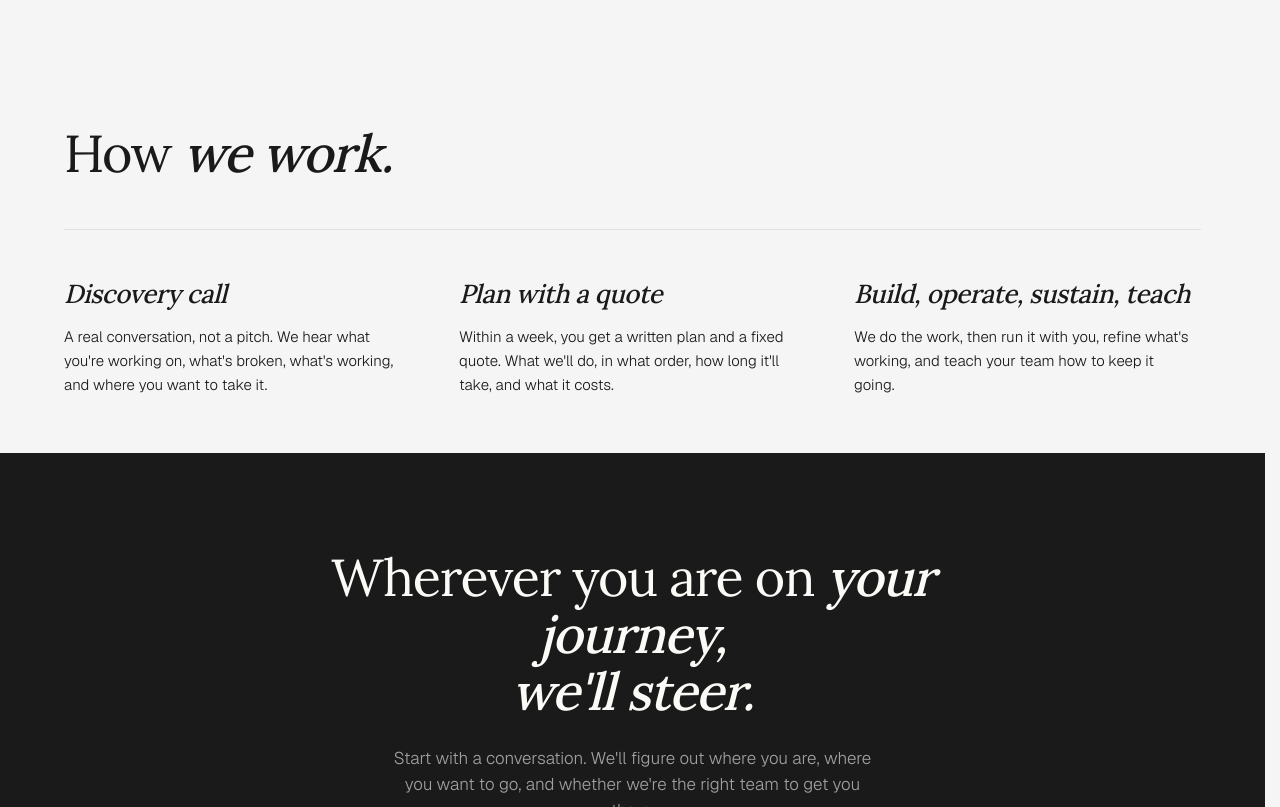
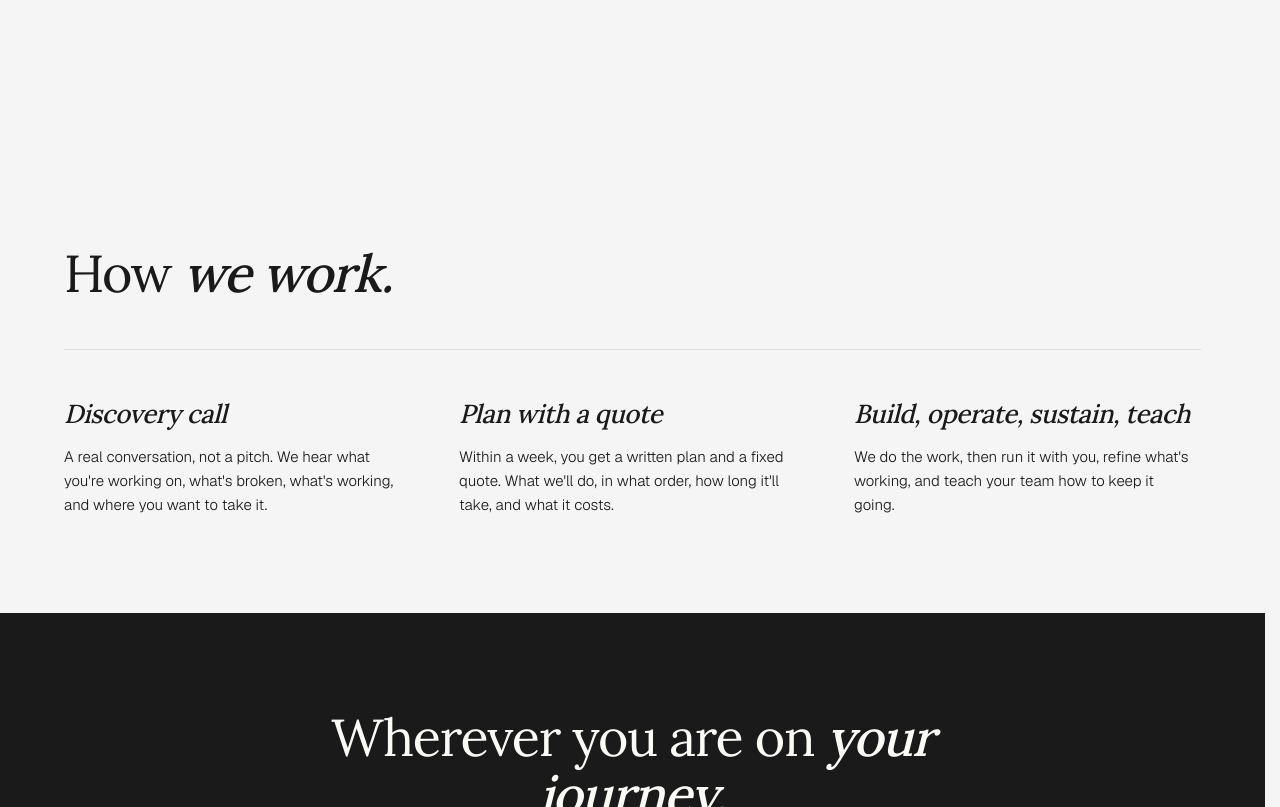
Before and after one commit to mikexcalo/calo-co-site, a Next.js app: page / in a window 1280 px wide. Shown: the part 3019-3826 px from the top of the page. Built offline with nearby package versions, Linux system fonts and the light colour scheme.

Commit message:
restore Journey headline to approved copy; standardize section padding to py-24 md:py-32
Co-Authored-By: Claude Opus 4.6 (1M context) <noreply@anthropic.com>

```diff
--- a/components/HowWeWork.module.css
+++ b/components/HowWeWork.module.css
@@ -1,7 +1,7 @@
 .section {
   max-width: 1280px;
   margin: 0 auto;
-  padding: 56px 24px 56px;
+  padding: 96px 24px 96px;
 }
 
 .headline {
@@ -70,6 +70,6 @@
 
 @media (min-width: 769px) {
   .section {
-    padding: 56px 64px 56px;
+    padding: 96px 64px 96px;
   }
 }
--- a/components/Journey.tsx
+++ b/components/Journey.tsx
@@ -5,8 +5,7 @@ export default function Journey() {
     <section className={`${styles.section} section-dark`}>
       <div className={styles.inner}>
         <h2 className={`${styles.headline} display`}>
-          Wherever you are on <em>your journey,</em><br />
-          <em>we&apos;ll steer.</em>
+          Wherever you are on <em>your journey.</em>
         </h2>
         <p className={styles.sub}>
           Start with a conversation. We&apos;ll figure out where you are, where you want to go,
--- a/components/WhatWeDo.tsx
+++ b/components/WhatWeDo.tsx
@@ -49,7 +49,7 @@ export default function WhatWeDo() {
   };
 
   return (
-    <section style={{ maxWidth: 1280, margin: '0 auto', padding: '56px 24px' }}>
+    <section style={{ maxWidth: 1280, margin: '0 auto', padding: '96px 24px' }}>
       <h2 className="display" style={{ fontFamily: serif, fontWeight: 400, fontSize: 'clamp(36px, 4.2vw, 52px)', lineHeight: 1.05, letterSpacing: '-0.025em', color: '#111113', marginBottom: 56, maxWidth: 800 }}>
         Where <em style={{ fontStyle: 'italic', fontWeight: 500 }}>art</em> meets <em style={{ fontStyle: 'italic', fontWeight: 500 }}>science.</em>
       </h2>
```
